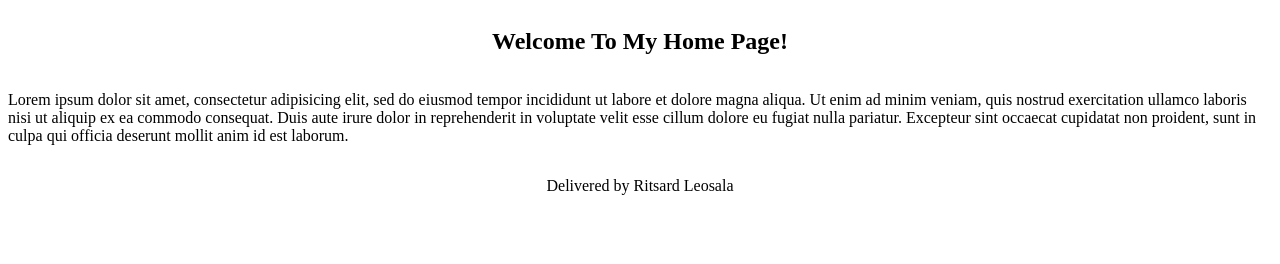
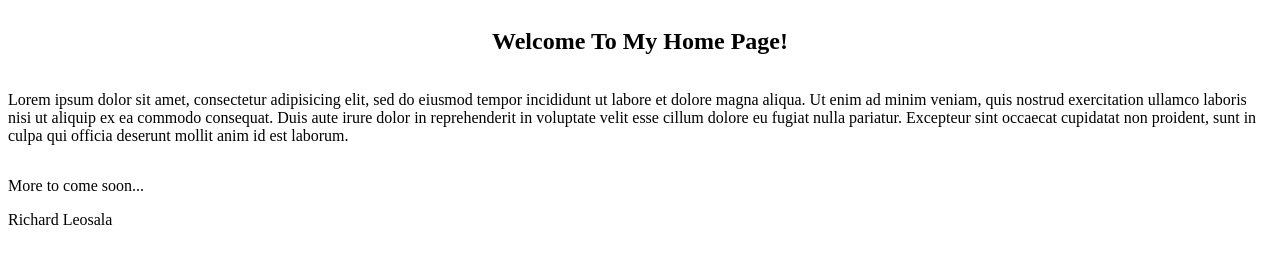
Before and after one commit to chardeefaye/chardeefaye.github.io, a plain HTML site: page index.html in a window 1280 px wide. Drawn offline with Linux system fonts and the light colour scheme.

Commit message:
Update index.html

```diff
--- a/index.html
+++ b/index.html
@@ -17,9 +17,11 @@
 			consequat. Duis aute irure dolor in reprehenderit in voluptate velit esse
 			cillum dolore eu fugiat nulla pariatur. Excepteur sint occaecat cupidatat non
 			proident, sunt in culpa qui officia deserunt mollit anim id est laborum.</p>
-			<p>Delivered by Ritsard Leosala</p>
 		</div>
 	</section>
-
+	<footer>
+		<p>More to come soon...</p>
+		<p>Richard Leosala</p>
+	</footer>
 </body>
 </html>
```
